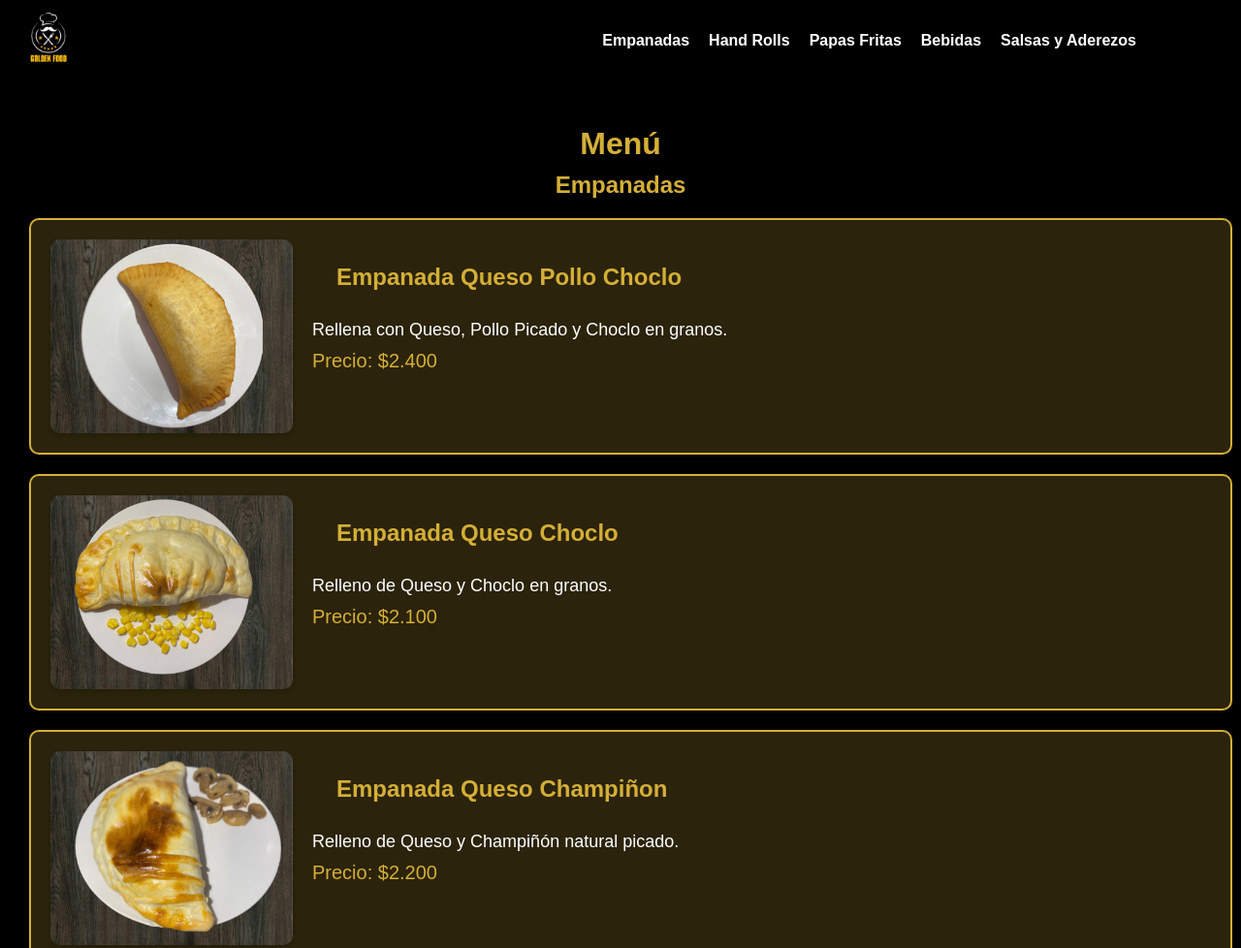
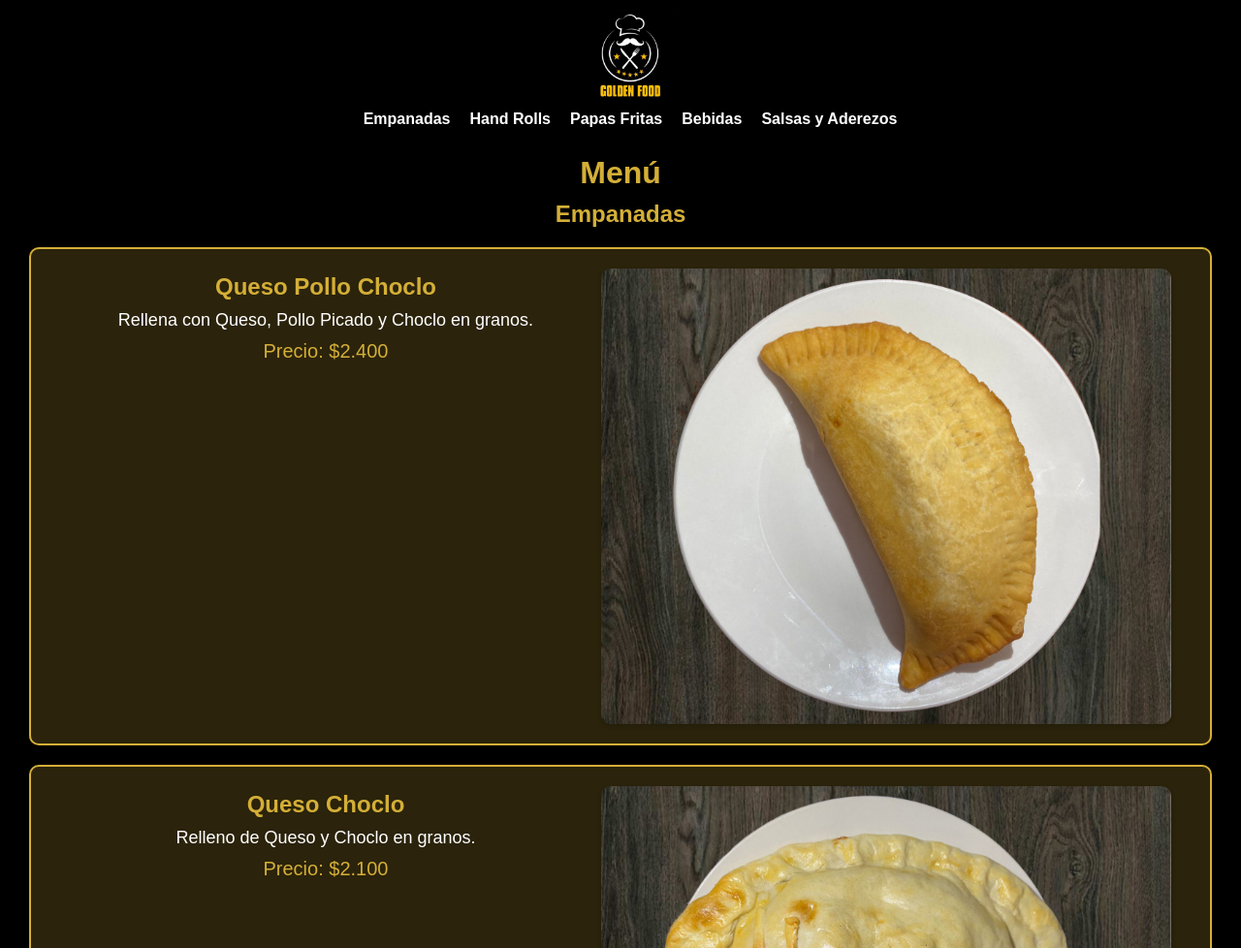
Before and after one commit to DiabloEnPatines/carta, a plain HTML site: page index.html in a window 1280 px wide. Shown: the top 978 px of the page at 97% size. Drawn offline with Linux system fonts and the light colour scheme.

Commit message:
Modificacion segun requisitos del cliente

```diff
--- a/home.css
+++ b/home.css
@@ -12,23 +12,25 @@ body {
 }
 
 /* Agrega estilos para el navbar */
+/* Estilos para el navbar */
 .navbar {
     position: fixed;
     top: 0;
     left: 0;
-    width: 90%;
+    width: 100%; /* Cambia el ancho al 100% */
     background-color: black;
     display: flex;
-    justify-content: space-between;
-    align-items: center;
-    padding: 10px 20px;
+    flex-direction: column; /* Cambia la dirección a columna */
+    justify-content: center; /* Centra verticalmente */
+    align-items: center; /* Centra horizontalmente */
+    padding: 10px; /* Ajusta el espaciado */
     z-index: 1000;
     box-shadow: 0px 2px 5px rgba(0, 0, 0, 0.2);
 }
 
 /* Estilos para el logo en el navbar */
 .navbar-logo img {
-    height: 60px;
+    height: 100px;
 }
 
 /* Estilos para los enlaces del navbar */
@@ -70,27 +72,24 @@ a:hover {
 
 /* Contenedor de menú */
 .menu-container {
-    margin-top: 120px;
+    margin-top: 150px;
     text-align: center;
     padding: 10px;
 }
-
 /* Estilos para los elementos del menú */
 .menu-item {
-    width: 95%;
+    display: flex;
+    align-items: flex-start; /* Alinea los elementos en la parte superior */
     margin: 20px;
     padding: 20px;
     background-color: rgba(212, 175, 55, 0.2);
     border: 2px solid #d4af37;
     border-radius: 10px;
     box-shadow: 0px 2px 5px rgba(0, 0, 0, 0.1);
-    text-align: left;
-    display: flex;
 }
 
 .menu-item-image {
-    flex: 1;
-    max-width: 250px;
+    max-width: 50%;
     height: auto;
     border-radius: 10px;
     box-shadow: 0px 2px 5px rgba(0, 0, 0, 0.2);
@@ -98,12 +97,12 @@ a:hover {
 }
 
 .menu-item-text {
-    flex: 2;
+    flex: 1;
 }
 
 .item-title {
     font-size: 24px;
-    padding: 25px;
+    padding: 5px 0;
     color: #d4af37;
     margin-bottom: 5px;
 }
--- a/script.js
+++ b/script.js
@@ -20,73 +20,73 @@ const menuData = [
       title: 'Empanadas',
       items: [
         {
-          title: 'Empanada Queso Pollo Choclo',
+          title: 'Queso Pollo Choclo',
           description: 'Rellena con Queso, Pollo Picado y Choclo en granos.',
           price: '$2.400',
           image: quesoImage
         },
         {
-          title: 'Empanada Queso Choclo',
+          title: 'Queso Choclo',
           description: 'Relleno de Queso y Choclo en granos.',
           price: '$2.100',
           image: quesoChocloImage
         },
         {
-            title: 'Empanada Queso Champiñon',
+            title: 'Queso Champiñon',
             description: 'Relleno de Queso y Champiñón natural picado.',
             price: '$2.200',
             image: quesoChampinon
         },
         {
-            title: 'Empanada Queso Champiñon Choclo',
+            title: 'Queso Champiñon Choclo',
             description: 'Relleno de Queso, Champiñón Natural Picado y Choclo en granos.',
             price: '$2.400',
             image: quesoChampinonChoclo
         },
         {
-            title: 'Empanada Napolitana',
+            title: 'Napolitana',
             description: 'Napolitana rellena con queso, tomate y jamón picado, más aceituna entera y un toque de orégano.',
             price: '$2.200',
             image: napolitana
         },
         {
-            title: 'Empanada Queso',
+            title: 'Queso',
             description: 'Rellena con Queso',
             price: '$1.900',
             image: queso
         },
         {
-            title: 'Empanada Queso Espinaca',
+            title: 'Queso Espinaca',
             description: 'Rellena con Queso y Espinaca picada',
             price: '$2.100',
             image: quesoEspinaca
         },
         {
-            title: 'Empanada Queso Aceituna',
+            title: 'Queso Aceituna',
             description: 'Rellena con Queso y aceitunas picadas',
             price: '$2.100',
             image: quesoAceituna
         },
         {
-            title: 'Empanada Jamón Queso',
+            title: 'Jamón Queso',
             description: 'Rellena con Jamón picado y Queso',
             price: '$2.100',
             image: jamonQueso
         },
         {
-            title: 'Empanada Queso Camarón',
+            title: 'Queso Camarón',
             description: 'Rellena con Queso y Camarones picados',
             price: '$2.500',
             image: quesoCamaron
         },
         {
-            title: 'Empanada Queso Mechada',
+            title: 'Queso Mechada',
             description: 'Rellena con Queso y Carne picada',
             price: '$2.500',
             image: quesoMechada
         },
         {
-            title: 'Empanada Mariscos',
+            title: 'Mariscos',
             description: 'Rellena con Pino y Mariscos',
             price: '$2.400',
             image: mariscos
@@ -103,19 +103,19 @@ const menuData = [
       title: 'Hand Rolls',
       items: [
         {
-          title: 'Hand Roll Pollo',
+          title: 'Pollo',
           description: 'Hand Roll relleno de Pollo, Queso Crema y Cebollín',
           price: '$2.300',
           image: 'ruta_imagen_hand_roll_salmon.jpg',
         },
         {
-            title: 'Hand Roll Champiñon',
+            title: 'Champiñon',
             description: 'Hand Roll relleno de Champiñón, Queso Crema y Cebollín',
             price: '$2.300',
             image: 'ruta_imagen_hand_roll_salmon.jpg',
         },
         {
-          title: 'Hand Roll de Camarón',
+          title: 'Camarón',
           description: 'Hand Roll Relleno con Camarones picado en trozos, queso crema y cebollín.',
           price: '$2.700',
           image: 'ruta_imagen_hand_roll_atun.jpg',
@@ -235,11 +235,6 @@ const menuData = [
           const menuItem = document.createElement("div");
           menuItem.className = "menu-item";
 
-          const itemImage = document.createElement("img");
-          itemImage.className = "menu-item-image";
-          itemImage.src = item.image;
-          itemImage.alt = item.title;
-          menuItem.appendChild(itemImage);
 
           const itemText = document.createElement("div");
           itemText.className = "menu-item-text";
@@ -261,6 +256,13 @@ const menuData = [
 
           menuItem.appendChild(itemText);
           menuItemsContainer.appendChild(menuItem);
+
+          const itemImage = document.createElement("img");
+          itemImage.className = "menu-item-image";
+          itemImage.src = item.image;
+          itemImage.alt = item.title;
+          menuItem.appendChild(itemImage);
+
       });
   });
 
```
